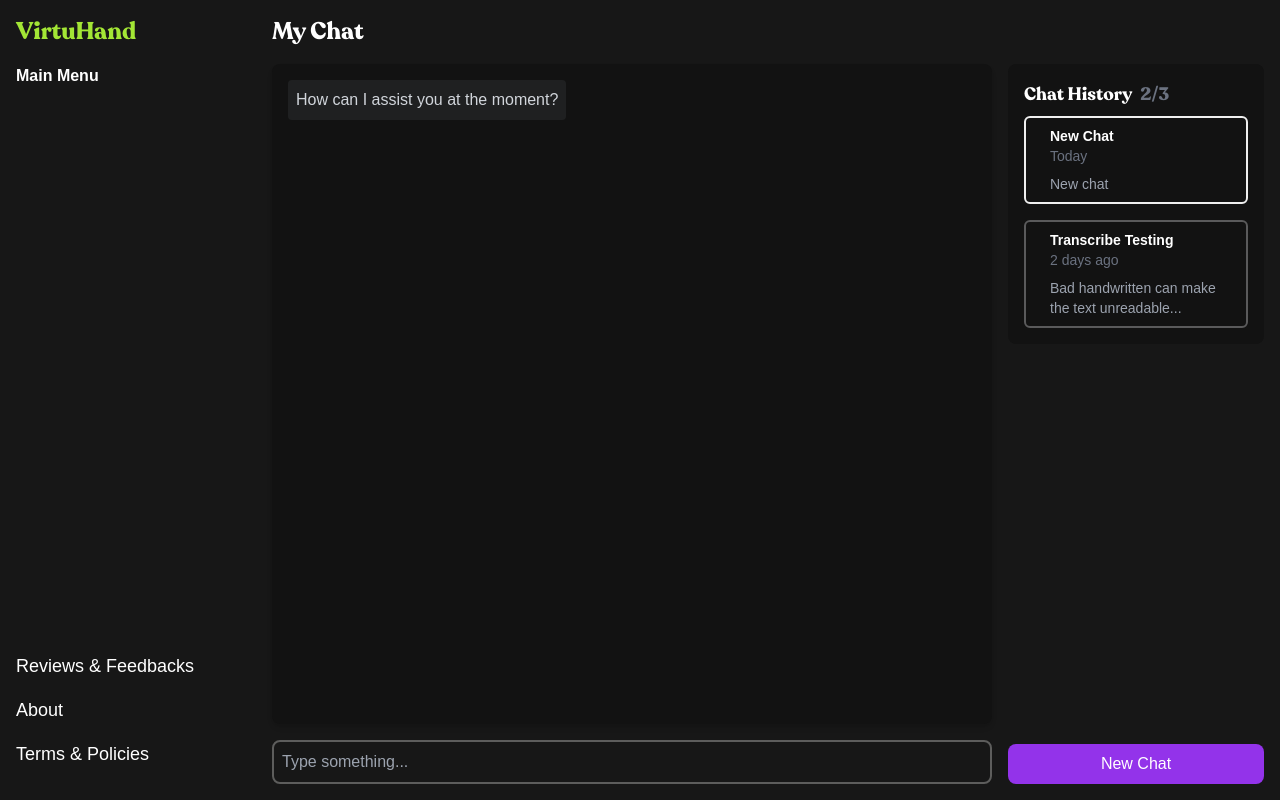
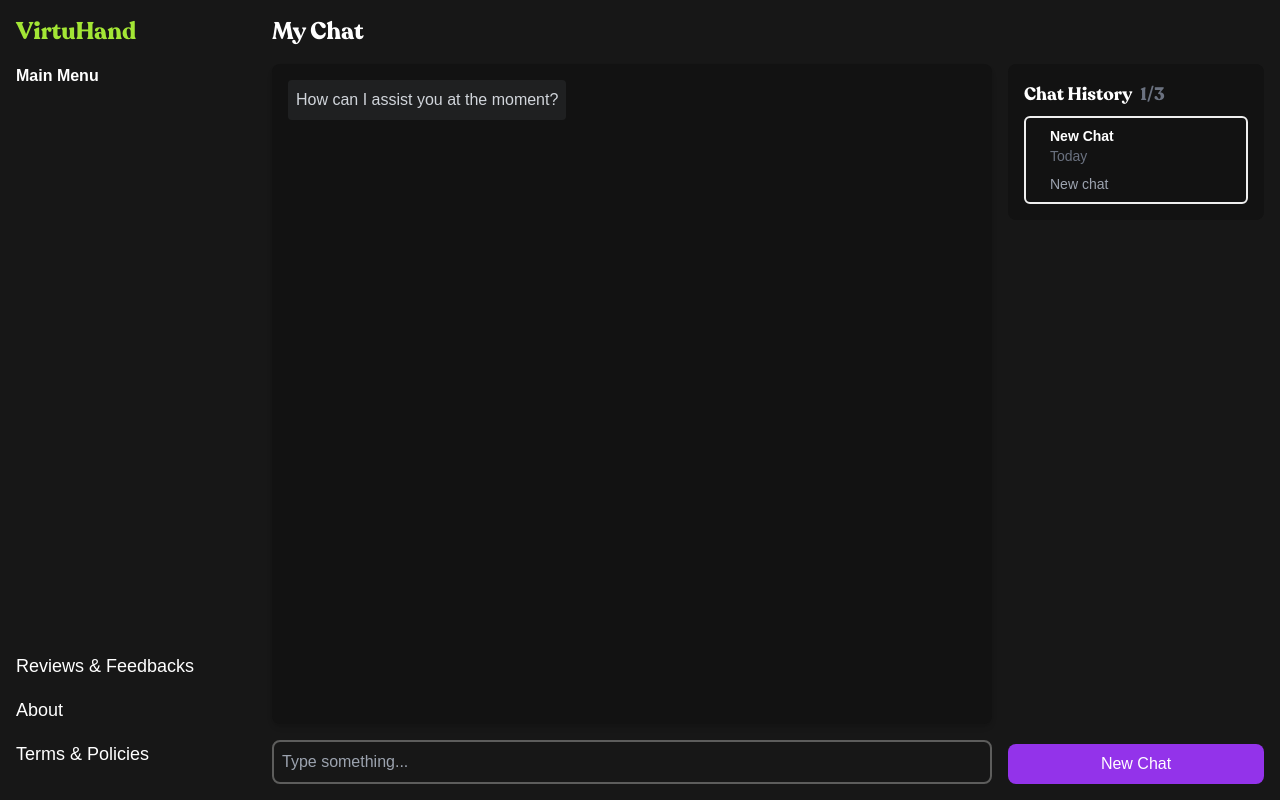
Before and after one commit to HaikalAkif/virtuhand, a Svelte app: page / in a window 1280 px wide. Built offline with nearby package versions, Linux system fonts and the light colour scheme; some icons are missing; a web font is replaced by a local one.

Commit message:
⚡ General updates

```diff
--- a/package.json
+++ b/package.json
@@ -19,6 +19,7 @@
   "dependencies": {
     "@sveltejs/adapter-auto": "^3.2.0",
     "axios": "^1.7.2",
-    "svelte-icons": "^2.1.0"
+    "svelte-icons": "^2.1.0",
+    "svelte-spa-router": "^4.0.1"
   }
 }
--- a/src/App.svelte
+++ b/src/App.svelte
@@ -4,6 +4,7 @@
   import Sidebar from './Sidebar.svelte';
   import RightPanel from './RightPanel.svelte';
   import UserInfo from './UserInfo.svelte';
+  // @ts-ignore
   import GiHamburgerMenu from 'svelte-icons/gi/GiHamburgerMenu.svelte'
 
   let showSidebar = false;
--- a/src/RightPanel.svelte
+++ b/src/RightPanel.svelte
@@ -1,6 +1,6 @@
 <div class="ml-4 w-64 flex flex-col justify-between">
   <div class="bg-[#121212] rounded-lg p-4 mb-4">
-    <h2 class="text-lg font-bold mb-2 iRec">Chat History<span class="text-gray-500 ml-2 iRec">2/3</span></h2>
+    <h2 class="text-lg font-bold mb-2 iRec">Chat History<span class="text-gray-500 ml-2 iRec">1/3</span></h2>
     <div class="flex flex-col gap-4">
       <div class="border-2 rounded-md border-[#EFEFEF] px-6 py-2 gap-2">
         <div class="flex flex-col items-start mb-2">
@@ -9,13 +9,13 @@
         </div>
         <p class="text-gray-400 text-sm">New chat</p>
       </div>
-      <div class="border-2 rounded-md border-[#5A5A5B] hover:border-[#EFEFEF] px-6 py-2 gap-2">
+      <!-- <div class="border-2 rounded-md border-[#5A5A5B] hover:border-[#EFEFEF] px-6 py-2 gap-2">
         <div class="flex flex-col items-start mb-2">
           <h3 class="text-sm font-semibold">Transcribe Testing</h3>
           <span class="text-gray-500 text-sm">2 days ago</span>
         </div>
         <p class="text-gray-400 text-sm">Bad handwritten can make the text unreadable...</p>
-      </div>
+      </div> -->
     </div>
   </div>
   <button class="bg-purple-600 text-white p-2 rounded-lg hover:bg-purple-700 w-full font-medium">New Chat</button>
```
Also changed, not shown: 1 other file (tests, documents, lock files or other folders).
